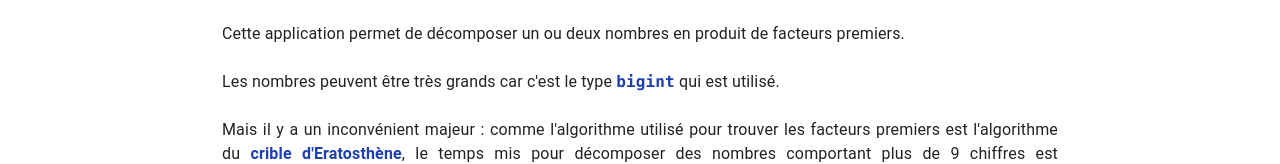
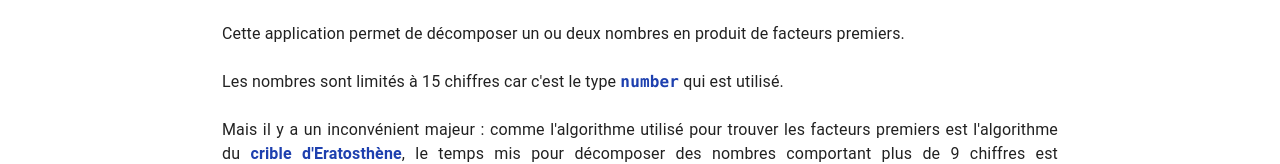
Before and after one commit to esHome33/ppcm, a Next.js app: page /about in a window 1280 px wide. Shown: the part 135-299 px from the top of the page. Built offline with nearby package versions, Linux system fonts and the light colour scheme.

Commit message:
V1 maj about

```diff
--- a/pages/about.tsx
+++ b/pages/about.tsx
@@ -25,8 +25,8 @@ const About = (_props: Props) => {
 				variant="body1"
 				className="mt-4 text-justify"
 			>
-				Les nombres peuvent être très grands car c'est le type{" "}
-				<code className="text-blue-800 font-black">bigint</code> qui est
+				Les nombres sont limités à 15 chiffres car c'est le type{" "}
+				<code className="text-blue-800 font-black">number</code> qui est
 				utilisé.
 			</Typography>
 			<br />
```
